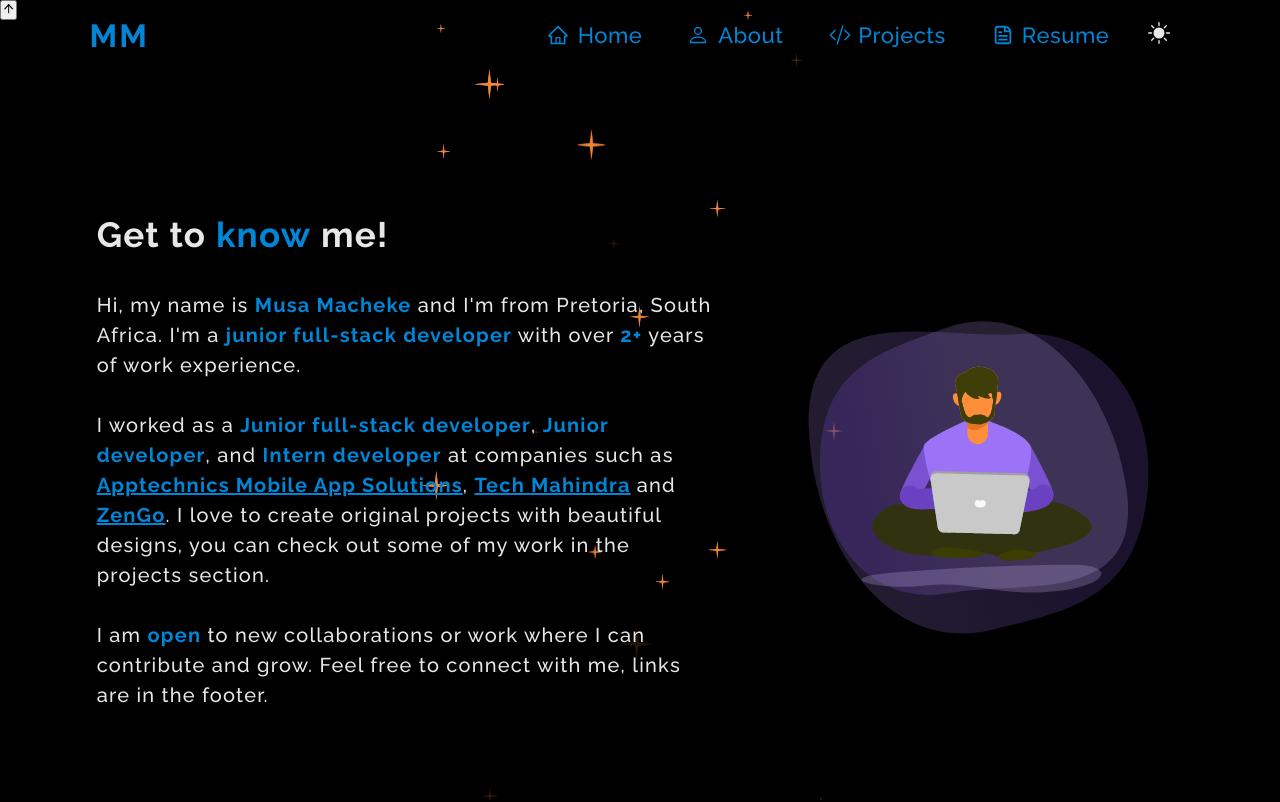
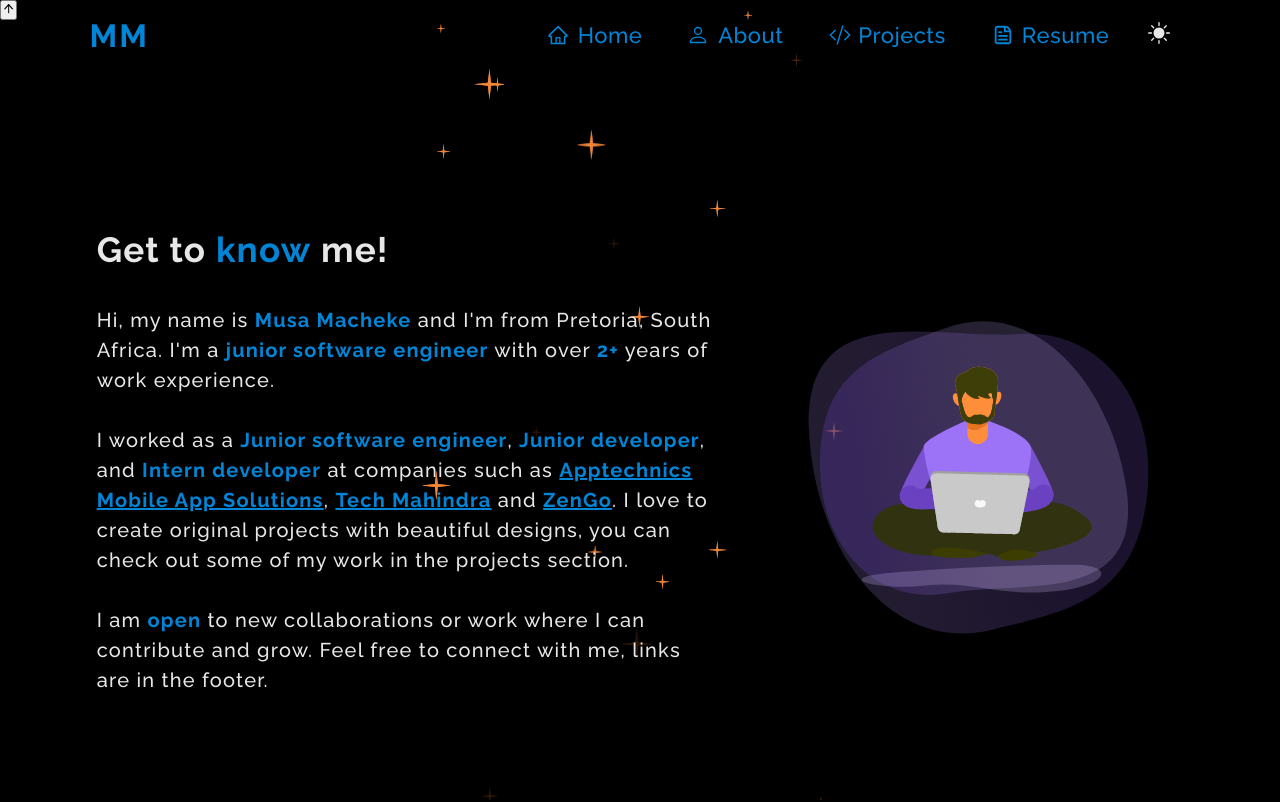
Before and after one commit to MusaMacheke/Musa_Macheke_Portfolio, a React (Create React App) app: page /About in a window 1280 px wide. Shown: the top 802 px of the page. Built offline with nearby package versions, Linux system fonts and the light colour scheme.

Commit message:
updated role

```diff
--- a/src/Components/About.js
+++ b/src/Components/About.js
@@ -26,9 +26,9 @@ const About = () => {
           </h1>
           <p>
             Hi, my name is <b>Musa Macheke</b> and I'm from Pretoria, South
-            Africa. I'm a <b>junior full-stack developer</b> with over <b>2+</b> years of
+            Africa. I'm a <b>junior software engineer</b> with over <b>2+</b> years of
             work experience. <br />
-            <br />I worked as a <b>Junior full-stack developer</b>, <b>Junior developer</b>, and <b>Intern developer</b> at companies such as <a href='https://apptechnix.co.za/' aria-label="Apptechnics Mobile App Solutions"><b>Apptechnics Mobile App Solutions</b></a>, <a href='https://www.techmahindra.com/' aria-label="Tech Mahindra"><b>Tech Mahindra</b></a> and <a href='https://zengo.com/' aria-label="ZenGo"><b>ZenGo</b></a>. I love to create
+            <br />I worked as a <b>Junior software engineer</b>, <b>Junior developer</b>, and <b>Intern developer</b> at companies such as <a href='https://apptechnix.co.za/' aria-label="Apptechnics Mobile App Solutions"><b>Apptechnics Mobile App Solutions</b></a>, <a href='https://www.techmahindra.com/' aria-label="Tech Mahindra"><b>Tech Mahindra</b></a> and <a href='https://zengo.com/' aria-label="ZenGo"><b>ZenGo</b></a>. I love to create
             original projects with beautiful designs, you can check out some of
             my work in the projects section.
             <br />
--- a/src/Components/Typed.js
+++ b/src/Components/Typed.js
@@ -7,7 +7,7 @@ const Typed = () => {
       <Typewriter
         options={{
           strings: [
-            'Junior Full-Stack Developer',
+            'Junior Software Engineer',
             'Junior Developer',
             'Intern Developer',
           ],
```
